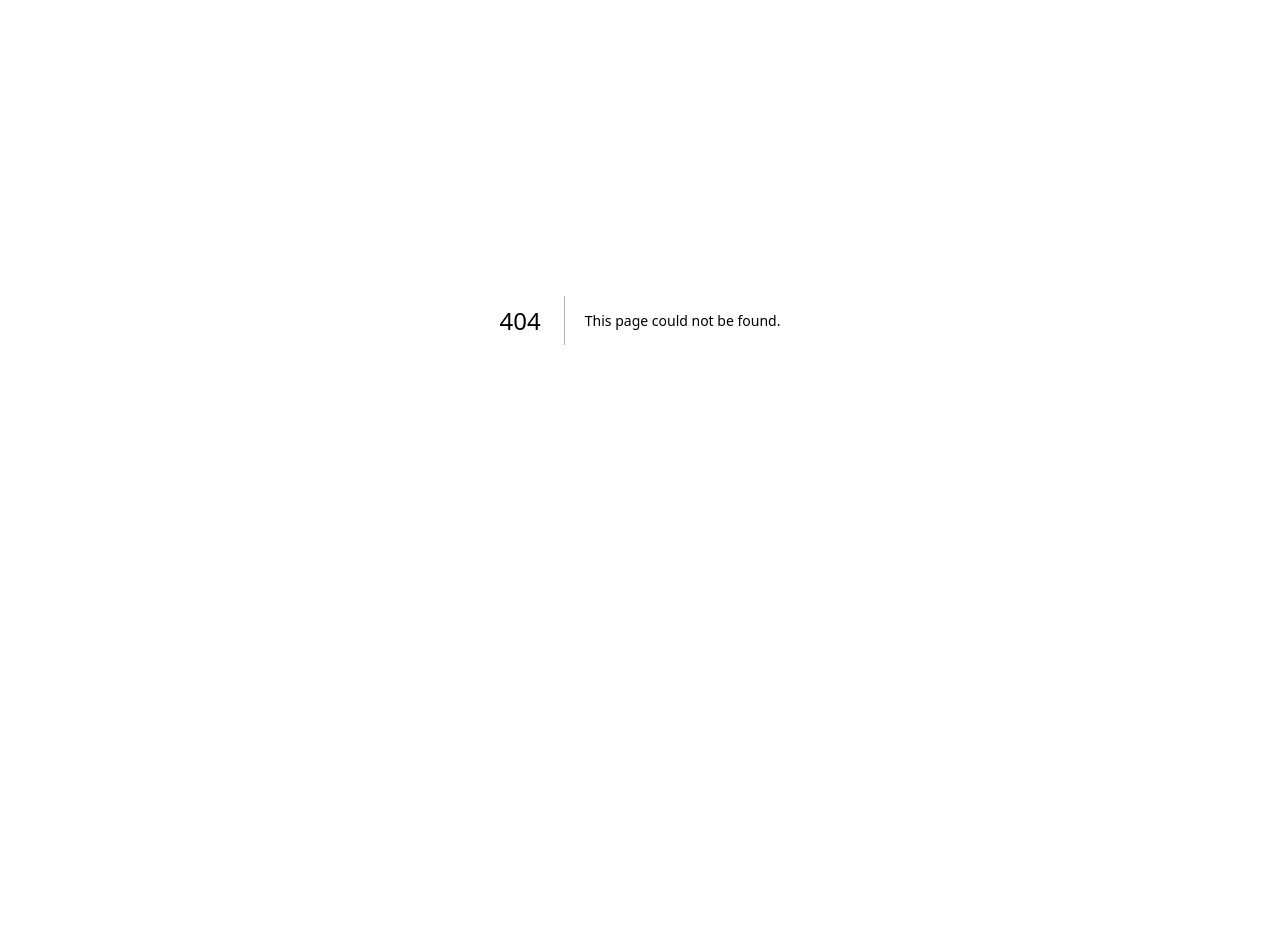
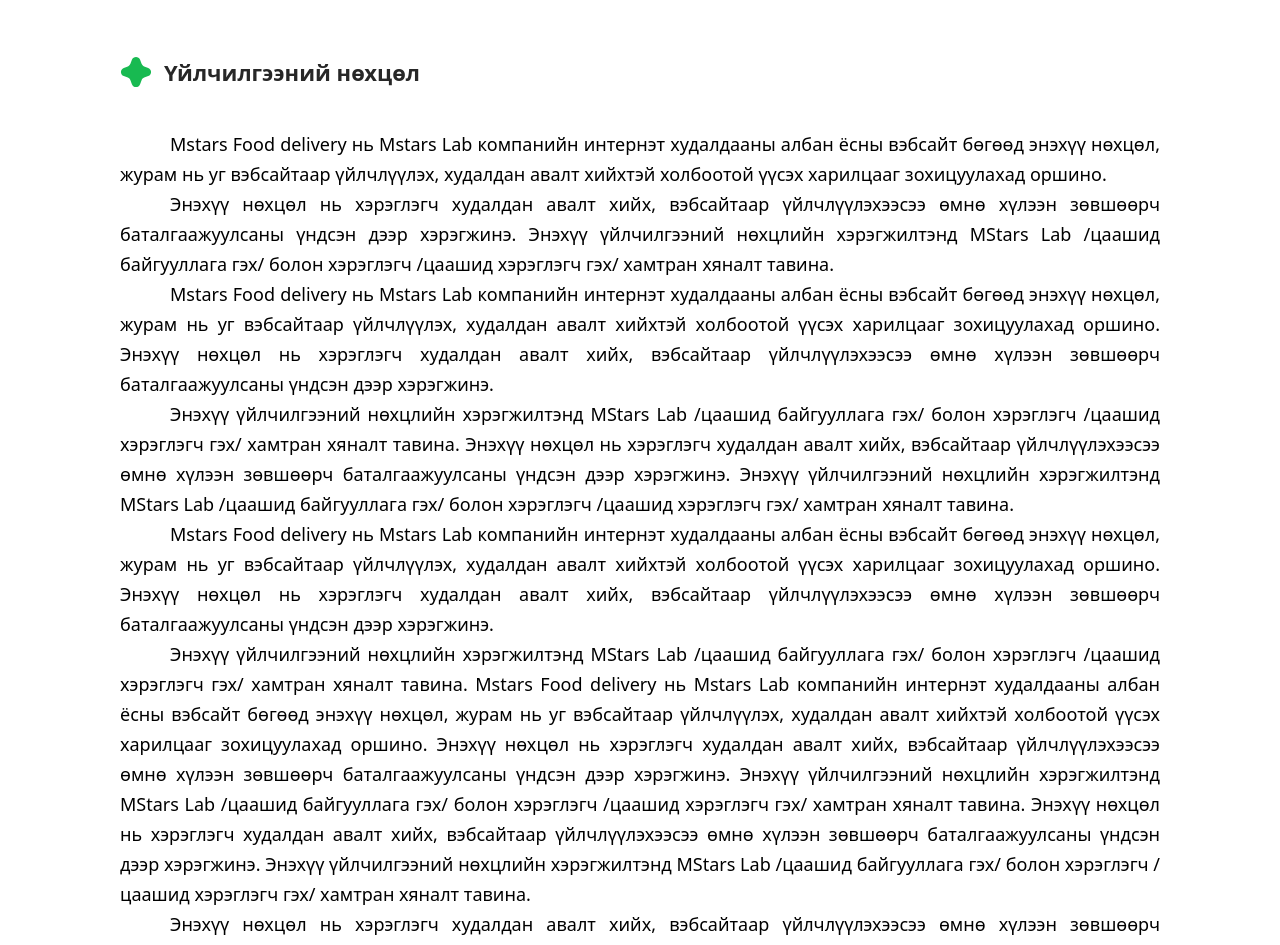
Before and after one commit to Leap-1f/nerds-food-delivery, a Next.js app in the folder fe/: page /tas in a window 1280 px wide. Before the commit this address had no page. Shown: the part 80-1025 px from the top of the page. Before the commit the page ends 800 px from the top, so only its background shows below. Built offline with nearby package versions, Linux system fonts and the light colour scheme.

Commit message:
tas finish

```diff
--- a/fe/src/components/ui/FoodCart.tsx
+++ b/fe/src/components/ui/FoodCart.tsx
@@ -39,22 +39,31 @@
       sx={{
         bgcolor: "white",
         gap: "24px",
-        padding: "120px",
+        margin: "0px auto",
+        width: "100%",
       }}
     >
-      <Box sx={{ display: "flex", justifyContent: "space-between" }}>
+      <Box
+        sx={{
+          display: "flex",
+          justifyContent: "space-between",
+          marginLeft: "120px",
+          marginRight: "120px"
+        }}
+      >
         {cart.map((el) => (
           <Box
             sx={{
               display: "flex",
               flexDirection: "column",
+              width: "20%",
             }}
           >
             <Box
               sx={{
                 position: "relative",
-                width: "282px",
-                height: "186px",
+                width: "100%",
+                height: "60%",
               }}
             >
               <img
@@ -78,8 +87,8 @@
                 justifyContent={"center"}
                 align="center"
                 position={"absolute"}
-                top={20}
-                left={200}
+                top="10%"
+                right="5%"
                 borderColor={"white"}
               >
                 {el.discount}
--- a/fe/src/pages/index.tsx
+++ b/fe/src/pages/index.tsx
@@ -1,6 +1,7 @@
 
 import {FoodCart} from "@/components/ui/FoodCart";
 import { InfoCard } from "@/components/ui/InfoCard";
+import Tas from "./tas";
 
 
 export default function Home() {
@@ -8,6 +9,7 @@
     <>
       <InfoCard />
       <FoodCart />
+      <Tas />
     </>
   );
 }
--- /dev/null
+++ b/fe/src/pages/tas.tsx
@@ -0,0 +1,124 @@
+import { Box } from "@mui/material";
+
+export default function Tas() {
+  return (
+    <>
+      <Box
+        sx={{
+
+          top: "89px",
+          padding: "120px",
+          gap: "24px",
+          bgcolor: "#FFFFFF",
+          display: "grid",
+          gridTemplateRows: "auto",
+        }}
+      >
+        <Box
+          sx={{
+            width: "300px",
+            height: "65px",
+            display: "flex",
+            justifyContent: "space-between",
+            paddingTop: "16px",
+            paddingBottom: "16px",
+          }}
+        >
+          <img
+            src="./star.svg"
+            alt=""
+            style={{ width: "32px", height: "32px" }}
+          />
+          <p
+            style={{
+              height: "33px",
+              fontWeight: "700",
+              fontSize: "22px",
+              lineHeight: "33px",
+              color: "#272727",
+            }}
+          >
+            Үйлчилгээний нөхцөл
+          </p>
+        </Box>
+        <Box
+          sx={{
+            fontWeight: "400",
+            fontSize: "18px",
+            lineHeight: "30px",
+            color: "#000000",
+            textAlign: "justify",
+            textIndent: "50px",
+          }}
+        >
+          <p>
+            Mstars Food delivery нь Mstars Lab компанийн интернэт худалдааны
+            албан ёсны вэбсайт бөгөөд энэхүү нөхцөл, журам нь уг вэбсайтаар
+            үйлчлүүлэх, худалдан авалт хийхтэй холбоотой үүсэх харилцааг
+            зохицуулахад оршино.
+          </p>
+          <p>
+            Энэхүү нөхцөл нь хэрэглэгч худалдан авалт хийх, вэбсайтаар
+            үйлчлүүлэхээсээ өмнө хүлээн зөвшөөрч баталгаажуулсаны үндсэн дээр
+            хэрэгжинэ. Энэхүү үйлчилгээний нөхцлийн хэрэгжилтэнд MStars Lab
+            /цаашид байгууллага гэх/ болон хэрэглэгч /цаашид хэрэглэгч гэх/
+            хамтран хяналт тавина.
+          </p>
+          <p>
+            Mstars Food delivery нь Mstars Lab компанийн интернэт худалдааны
+            албан ёсны вэбсайт бөгөөд энэхүү нөхцөл, журам нь уг вэбсайтаар
+            үйлчлүүлэх, худалдан авалт хийхтэй холбоотой үүсэх харилцааг
+            зохицуулахад оршино. Энэхүү нөхцөл нь хэрэглэгч худалдан авалт хийх,
+            вэбсайтаар үйлчлүүлэхээсээ өмнө хүлээн зөвшөөрч баталгаажуулсаны
+            үндсэн дээр хэрэгжинэ.
+          </p>
+          <p>
+            Энэхүү үйлчилгээний нөхцлийн хэрэгжилтэнд MStars Lab /цаашид
+            байгууллага гэх/ болон хэрэглэгч /цаашид хэрэглэгч гэх/ хамтран
+            хяналт тавина. Энэхүү нөхцөл нь хэрэглэгч худалдан авалт хийх,
+            вэбсайтаар үйлчлүүлэхээсээ өмнө хүлээн зөвшөөрч баталгаажуулсаны
+            үндсэн дээр хэрэгжинэ. Энэхүү үйлчилгээний нөхцлийн хэрэгжилтэнд
+            MStars Lab /цаашид байгууллага гэх/ болон хэрэглэгч /цаашид
+            хэрэглэгч гэх/ хамтран хяналт тавина.
+          </p>
+          <p>
+            {" "}
+            Mstars Food delivery нь Mstars Lab компанийн интернэт худалдааны
+            албан ёсны вэбсайт бөгөөд энэхүү нөхцөл, журам нь уг вэбсайтаар
+            үйлчлүүлэх, худалдан авалт хийхтэй холбоотой үүсэх харилцааг
+            зохицуулахад оршино. Энэхүү нөхцөл нь хэрэглэгч худалдан авалт хийх,
+            вэбсайтаар үйлчлүүлэхээсээ өмнө хүлээн зөвшөөрч баталгаажуулсаны
+            үндсэн дээр хэрэгжинэ.
+          </p>
+          <p>
+            Энэхүү үйлчилгээний нөхцлийн хэрэгжилтэнд MStars Lab /цаашид
+            байгууллага гэх/ болон хэрэглэгч /цаашид хэрэглэгч гэх/ хамтран
+            хяналт тавина. Mstars Food delivery нь Mstars Lab компанийн интернэт
+            худалдааны албан ёсны вэбсайт бөгөөд энэхүү нөхцөл, журам нь уг
+            вэбсайтаар үйлчлүүлэх, худалдан авалт хийхтэй холбоотой үүсэх
+            харилцааг зохицуулахад оршино. Энэхүү нөхцөл нь хэрэглэгч худалдан
+            авалт хийх, вэбсайтаар үйлчлүүлэхээсээ өмнө хүлээн зөвшөөрч
+            баталгаажуулсаны үндсэн дээр хэрэгжинэ. Энэхүү үйлчилгээний нөхцлийн
+            хэрэгжилтэнд MStars Lab /цаашид байгууллага гэх/ болон хэрэглэгч
+            /цаашид хэрэглэгч гэх/ хамтран хяналт тавина. Энэхүү нөхцөл нь
+            хэрэглэгч худалдан авалт хийх, вэбсайтаар үйлчлүүлэхээсээ өмнө
+            хүлээн зөвшөөрч баталгаажуулсаны үндсэн дээр хэрэгжинэ. Энэхүү
+            үйлчилгээний нөхцлийн хэрэгжилтэнд MStars Lab /цаашид байгууллага
+            гэх/ болон хэрэглэгч /цаашид хэрэглэгч гэх/ хамтран хяналт тавина.
+          </p>
+          <p>
+            Энэхүү нөхцөл нь хэрэглэгч худалдан авалт хийх, вэбсайтаар
+            үйлчлүүлэхээсээ өмнө хүлээн зөвшөөрч баталгаажуулсаны үндсэн дээр
+            хэрэгжинэ. Энэхүү үйлчилгээний нөхцлийн хэрэгжилтэнд MStars Lab
+            /цаашид байгууллага гэх/ болон хэрэглэгч /цаашид хэрэглэгч гэх/
+            хамтран хяналт тавина. Энэхүү нөхцөл нь хэрэглэгч худалдан авалт
+            хийх, вэбсайтаар үйлчлүүлэхээсээ өмнө хүлээн зөвшөөрч
+            баталгаажуулсаны үндсэн дээр хэрэгжинэ. Энэхүү үйлчилгээний нөхцлийн
+            хэрэгжилтэнд MStars Lab /цаашид байгууллага гэх/ болон хэрэглэгч
+            /цаашид хэрэглэгч гэх/ хамтран хяналт тавина.
+          </p>
+        </Box>
+      </Box>
+    </>
+  );
+}
```
Also changed, not shown: fe/public/star.svg (added), 1 other file (tests, documents, lock files or other folders).
